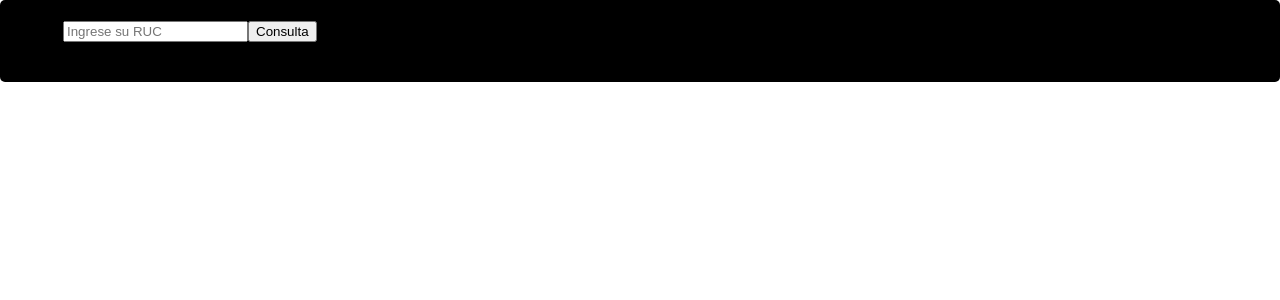
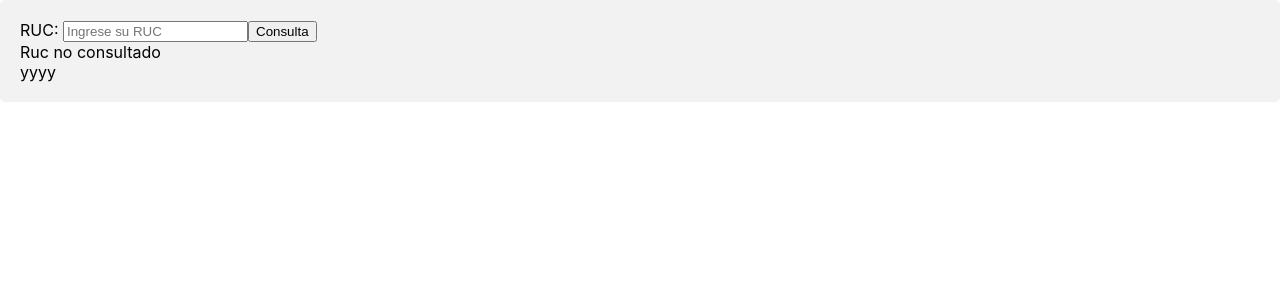
Before and after one commit to nidhogg-spec/ConsultaRuc, a React (Create React App) app: page / in a window 1280 px wide. Shown: the top 300 px of the page. Built offline with nearby package versions, Linux system fonts and the light colour scheme.

Commit message:
separacion

```diff
--- a/src/App.js
+++ b/src/App.js
@@ -1,5 +1,4 @@
 import React from 'react';
-import './App.css';
 import FormConsulta from './FormConsulta';
 
 function App() {
--- /dev/null
+++ b/src/FormConsulta.css
@@ -0,0 +1,5 @@
+.formulario{
+    border-radius: 5px;
+    background-color: #f2f2f2;
+    padding: 20px;
+}
--- a/src/FormConsulta.js
+++ b/src/FormConsulta.js
@@ -1,5 +1,6 @@
 import React from 'react';
 import RespuestaSUNAT from './RespuestaSUNAT';
+import './FormConsulta.css';
 
 class FormConsulta extends React.Component {
     constructor(props) {
@@ -39,13 +40,21 @@ class FormConsulta extends React.Component {
 
     render() {
         return(
-            <div>
+            <div className = "formulario">
+                <section id="Header">
+
+                </section>
+                <section id="Cuerpo">
                     <form method="GET" onSubmit={this.consultarRUC}>
                         <label htmlFor="ruc">RUC: </label>
                         <input type="text" name="ruc" id="ruc" placeholder="Ingrese su RUC" onChange={this.handleChange} value={this.state.ruc}></input>
                         <button type="submit">Consulta</button>
                     </form>
                     <RespuestaSUNAT consultado={this.state.mostrar} RSunat={this.state.respuesta}></RespuestaSUNAT>
+                </section>
+                <section id="Footer">
+                    yyyy
+                </section>
 
             </div>
         );
```
Lines whose indentation alone changed are shown as unchanged.
